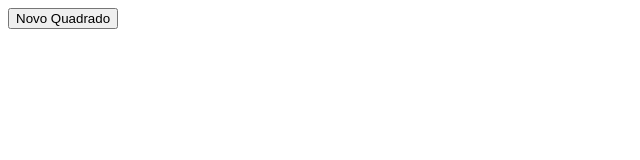
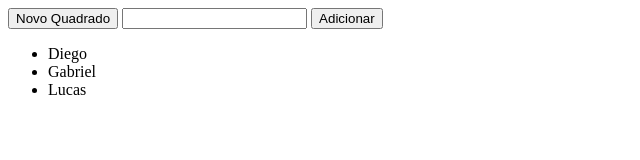
Before and after one commit to HugoBrian/JS-Rocketseat, a plain HTML site: page exercicios_modulo2.html in a window 1280 px wide. Shown: the whole page, without its empty margins (0-640 px from the left). Drawn offline with Linux system fonts and the light colour scheme.

Commit message:
Questões 3 e 4

```diff
--- a/exercicios_modulo2.html
+++ b/exercicios_modulo2.html
@@ -10,14 +10,17 @@
 
 <body>
     <input type="button" onclick="novo_quadrado()" value="Novo Quadrado">
+    <input type="text" name="nome" id="inText">
+    <button onClick="adicionar()">Adicionar</button>
 
     <script>
         var i = 0;
+        //1º exercício
         function novo_quadrado() {
             document.body.innerHTML += "<div class='esp' id='quadro"+i+"' style='width: 100px; height:100px; background-color: red;' onclick='troca_back(quadro"+i+")' > </div>";
             i += 1;
         }
-
+        //2º exercício
         function getRandomColor() {
             var letters = "0123456789ABCDEF";
             var color = "#";
@@ -29,10 +32,24 @@
 
         function troca_back(quadro) {
             var newColor = getRandomColor();
-            this.background = newColor;
              quadro.style.background = newColor;
         }
-    </script>
+        //3º execício
+        var nomes = ["Diego", "Gabriel", "Lucas"];
+        document.body.innerHTML += "<ul id='lista'></ul>";
+        for(nome of nomes){
+            document.getElementById('lista').innerHTML += "<li>"+nome+"</li>";
+        }
+        //4º execício
+        function adicionar(){
+            let nv_nome = (document.getElementById('inText')).value;
+            let lista = document.querySelector('ul#lista');
+            lista.innerHTML += "<li>"+nv_nome+"</li>";
+            let texto = document.getElementById('inText');
+            texto.focus();
+            texto.value = '';
+        }
+       </script>
 </body>
 
 </html>
```
